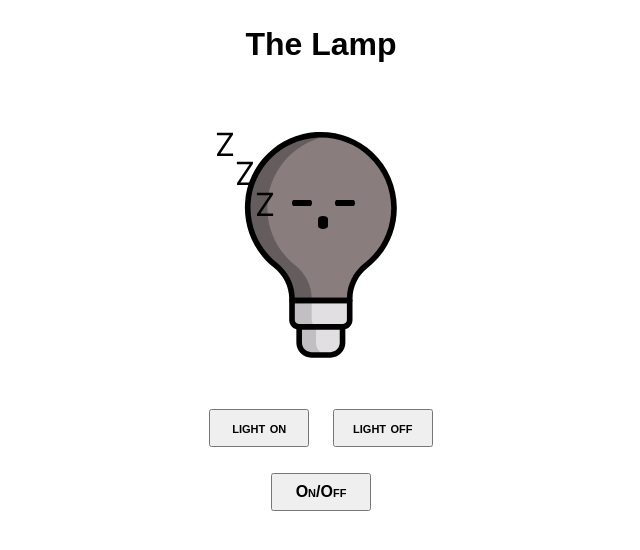
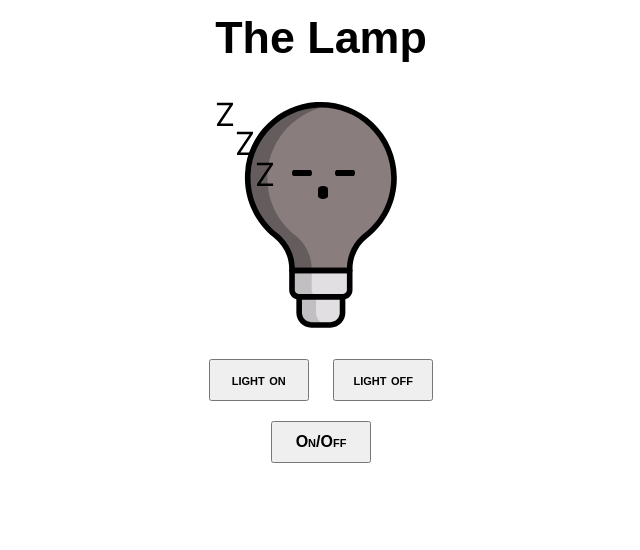
Before and after one commit to fso1007/the-lamp, a website: page index.html in a window 1280 px wide. Shown: the whole page, without its empty margins (319-959 px from the left). Drawn offline with Linux system fonts and the light colour scheme.

Commit message:
style: change units and remove white-space

```diff
--- a/sass/main-section.scss
+++ b/sass/main-section.scss
@@ -4,40 +4,40 @@
   align-items: center;
 
   &__title {
-    font-size: 2em;
-    margin: .8em auto;
+    font-size: 2.8rem;
+    margin: 12px auto;
   }
 
   &__display {
-    margin-top: 1.8em;
+    margin-top: 12px;
   }
 }
 
 .button {
   &__container {
-    margin-top: 2em;
+    margin-top: 12px;
   }
 
   &__on {
     width: 100px;
-    padding: .5em;
-    margin-right: .6em;
+    padding: 10px;
+    margin-right: 10px;
     font-weight: 700;
     font-variant: small-caps;
   }
 
   &__off {
     width: 100px;
-    padding: .5em;
-    margin-left: .6em;
+    padding: 10px;
+    margin-left: 10px;
     font-weight: 700;
     font-variant: small-caps;
   }
 
   &__on-off {
-    margin-top: 1.6em;
+    margin-top: 20px;
     width: 100px;
-    padding: .5em;
+    padding: 10px;
     font-weight: 700;
     font-variant: small-caps;
   }
```
Also changed, not shown: public/css/main-section.css, public/css/main.css.
